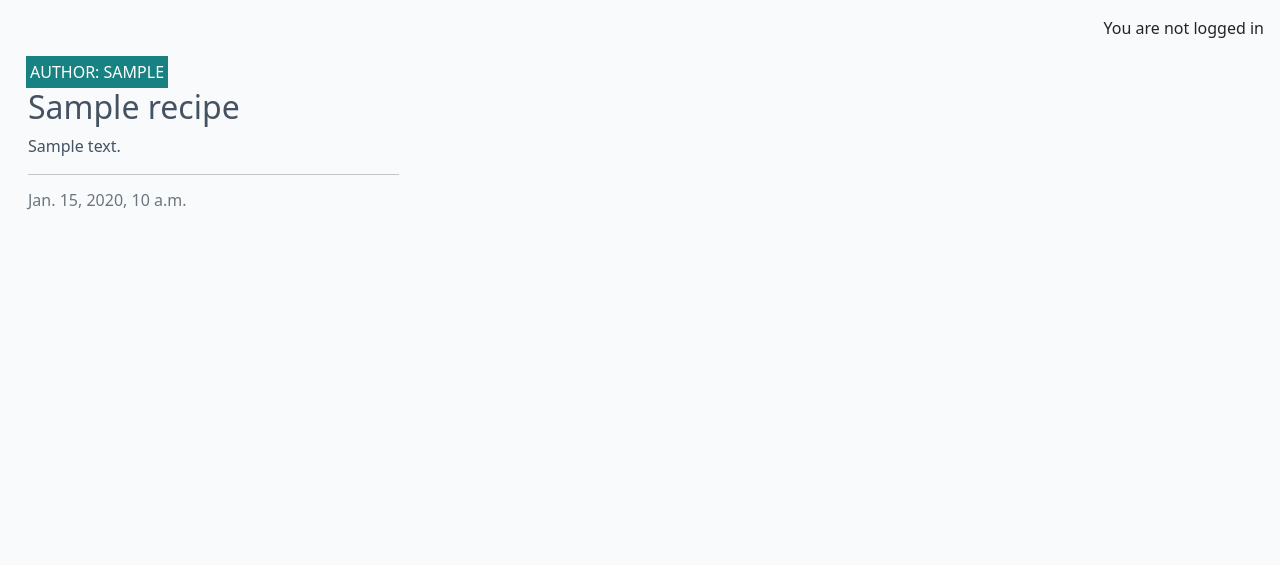
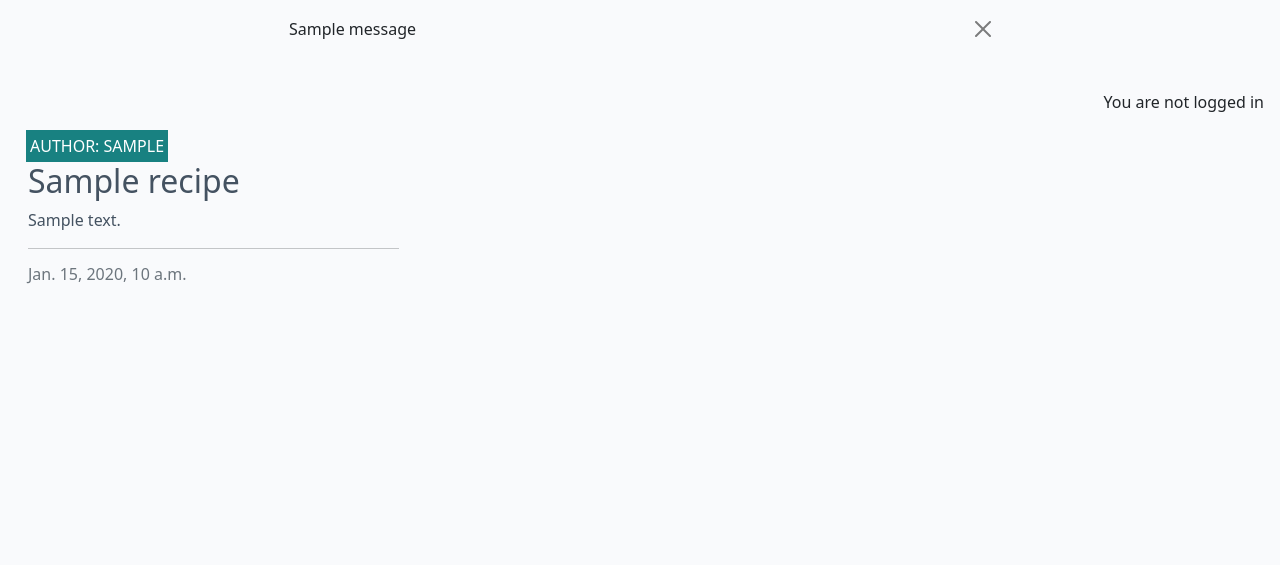
Before and after one commit to aimanh04/PP4-Healthy_recipes, a Django app: page / in a window 1280 px wide. Shown: the part 56-621 px from the top of the page. Run offline with Django 4.2, Linux system fonts and the light colour scheme; tables that the repository leaves empty hold one stand-in row (values such as "Sample post"); one stand-in notice (Sample message) is shown; parts of the project's set-up code (start-up, migrations or seed data) failed here and were passed over.

Commit message:
Add: Display confirmation message

```diff
--- a/blog/views.py
+++ b/blog/views.py
@@ -1,5 +1,6 @@
 from django.shortcuts import render, get_object_or_404
 from django.views import generic
+from django.contrib import messages
 from .models import Recipe
 from .forms import CommentForm
 
@@ -41,6 +42,12 @@ def recipe_detail(request, slug):
             comment.author = request.user
             comment.recipe = recipe
             comment.save()
+            messages.add_message(
+                request, messages.SUCCESS,
+                'Comment submitted and awaiting approval'
+            )
+
+    comment_form = CommentForm()
 
     return render(
         request,
--- a/templates/base.html
+++ b/templates/base.html
@@ -74,6 +74,20 @@
             </div>
         </div>
     </nav>
+    <!-- displaying Django messages -->
+    <div class="container">
+        <div class="row">
+            <div class="col-md-8 offset-md-2">
+                {% for message in messages %}
+                <div class="alert {{ message.tags }} alert-dismissible
+              fade show" id="msg" role="alert">
+                    {{ message | safe }}
+                    <button type="button" class="btn-close" data-bs-dismiss="alert" aria-label="Close"></button>
+                </div>
+                {% endfor %}
+            </div>
+        </div>
+    </div>
 
     <main class="flex-shrink-0 main-bg">
         {% if user.is_authenticated %}
```
